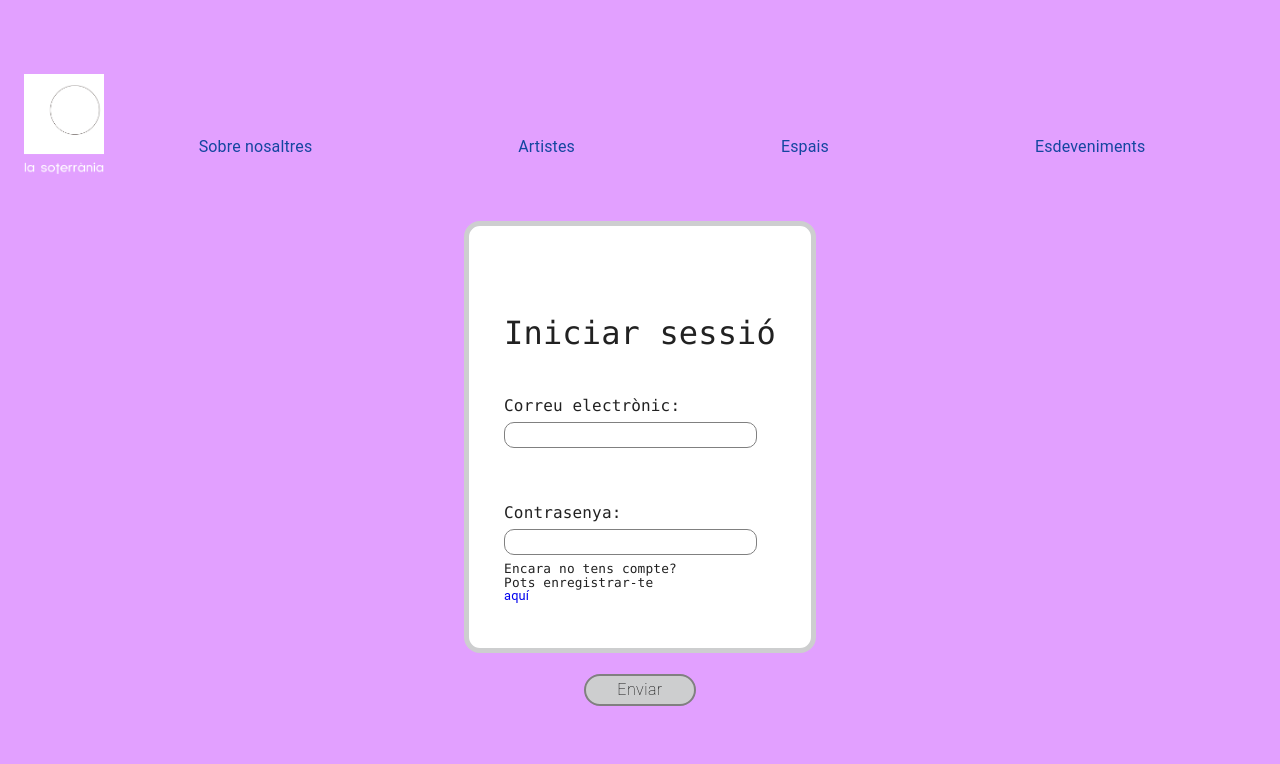
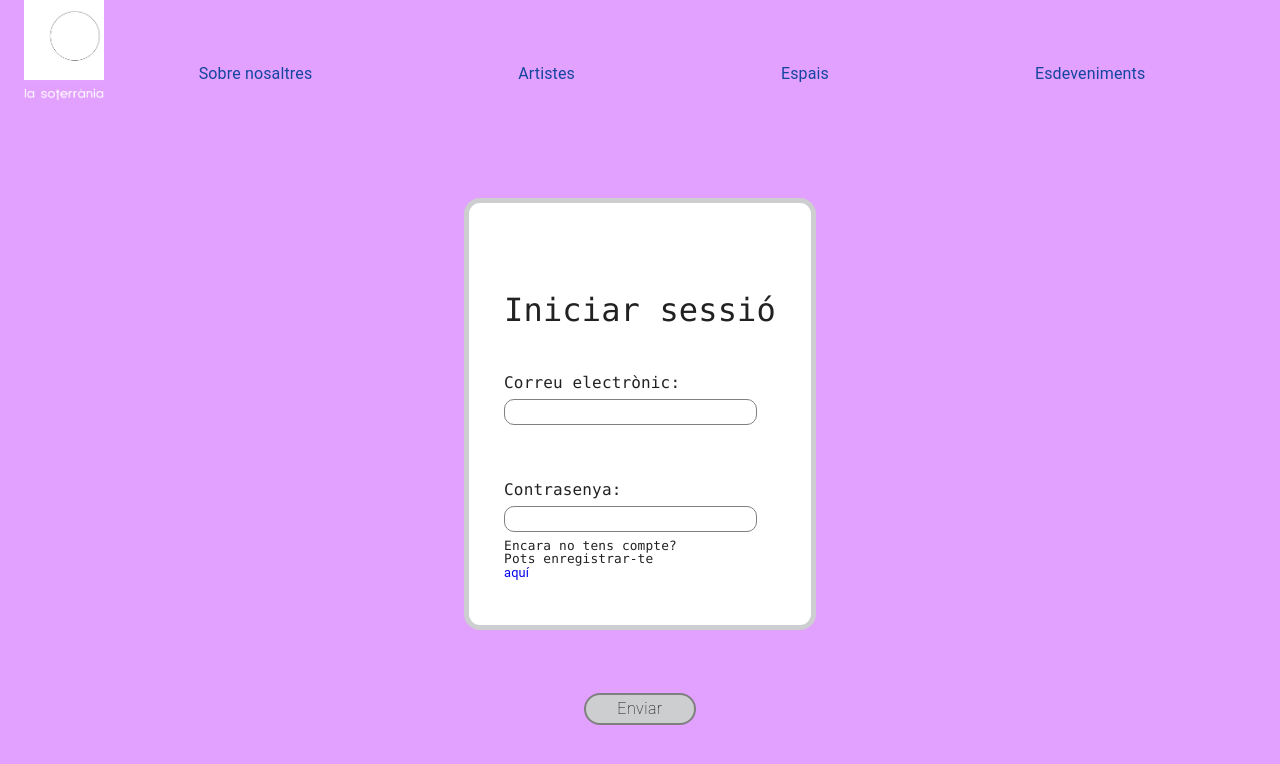
Before and after one commit to soterraniaBcn/la-soterrania, a React (Create React App) app in the folder client/: page /login in a window 1280 px wide. Shown: the top 764 px of the page. Built offline with nearby package versions, Linux system fonts and the light colour scheme.

Commit message:
Solving netlify view of login

```diff
--- a/client/src/App.css
+++ b/client/src/App.css
@@ -24,6 +24,10 @@ p {
   color: black;
   text-decoration: none;
 }
+
+
+
+
 
 @media screen and (max-width: 624px) {
   .MuiGrid-container .menu-container {
--- a/client/src/components/HeaderBlue.jsx
+++ b/client/src/components/HeaderBlue.jsx
@@ -87,7 +87,7 @@ export default function HeaderBlue() {
         sx={{ mb: 5 }}
         style={{ position: 'sticky' }}
       >
-        <Toolbar style={{ justifyContent: 'space-between' }}>
+        <Toolbar style={{ justifyContent: 'space-between',width:"100vw" }}>
           <Link to="/homepage">
             <img
               src={logo}
--- a/client/src/pages/Login.jsx
+++ b/client/src/pages/Login.jsx
@@ -32,15 +32,18 @@ export default function Login() {
         style={{
           backgroundColor: "#E2A0FF",
           height: "100vh",
+          width:"100vw",
           display: "flex",
-          justifyContent: "center",
+          justifyContent: "space-between",
           alignItems: "center",
           flexDirection: "column",
-          marginTop: 0,
+
 
         }}
       >
+        <Grid item style={{marginTop:0}}>
         <HeaderBlue />
+        </Grid>
 
         <Grid
           item
@@ -55,6 +58,7 @@ export default function Login() {
             maxHeight: "27rem",
             borderRadius: "1rem",
             border: "5px solid #cdcecf",
+            marginTop:"-6rem"
 
 
           }}
@@ -64,7 +68,7 @@ export default function Login() {
               style={{
                 fontSize: "2rem",
                 display: "flex",
-                justifyContent: "center",
+                justifyContent: "center"
               }}
             >
               Iniciar sessió
@@ -103,7 +107,7 @@ export default function Login() {
           </FormGroup>
         </Grid>
         <Link to="/homepage" style={{textDecoration:"none"}}>
-          <Button
+          <Button  className="btn-login"
             onClick={handleSubmit}
             style={{
               backgroundColor: "#cdcecf",
@@ -115,7 +119,7 @@ export default function Login() {
               fontSize: "1rem",
               fontWeight: "200",
               border: "2.5px solid grey",
-              margin: "1.3em",
+              marginTop: "-10rem",
 
             }}
           >
--- a/client/src/pages/Register.jsx
+++ b/client/src/pages/Register.jsx
@@ -67,7 +67,7 @@ export default function Register() {
             width: '27rem',
             height: 'auto',
             borderRadius: '1rem',
-            marginTop: '3rem',
+            marginTop: '1rem',
             padding: '3rem',
             border: '2px solid #EA20FF',
           }}
```
